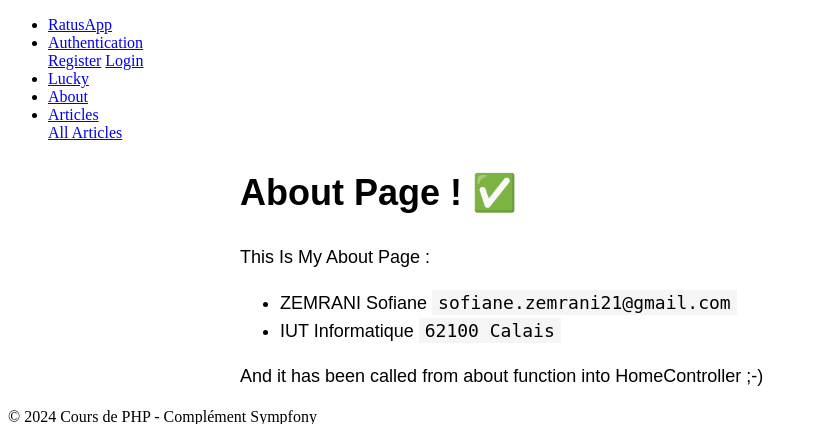
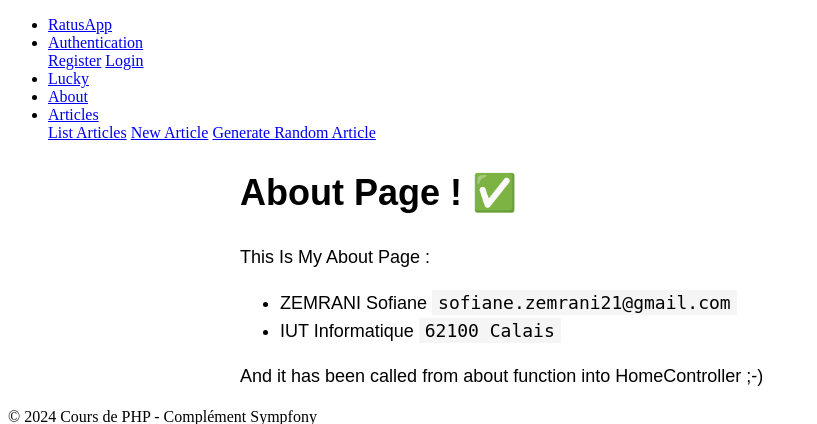
Before and after one commit to LeRatSupreme/Projet-Symfony, a Symfony app: template templates/about/index.html.twig in a window 1280 px wide. Shown: the top 424 px of the page, without its empty margins (0-817 px from the left). Run offline with Twig, Linux system fonts and the light colour scheme; the template is opened without the code that fills it, so the values that code supplies are empty; some libraries are stand-ins or nearby versions.

Commit message:
Modification du header et des permissions

```diff
--- a/templates/header.inc.html.twig
+++ b/templates/header.inc.html.twig
@@ -25,19 +25,20 @@
             {% endif %}
             <li class="li-nav"><a href="{{ path('app_lucky') }}">Lucky</a></li>
             <li class="li-nav"><a href="{{ path('app_about') }}">About</a></li>
-            <li class="li-nav">
-                <a href="{{ path('app_article') }}">Articles</a>
+            <li class="li-nav dropdown">
+                <a href="#" class="dropbtn">Articles</a>
                 <div class="dropdown-content">
-                    <a href="{{ path('list_articles') }}">All Articles</a>
+                    <a href="{{ path('list_articles') }}">List Articles</a>
+                    <a href="{{ path('article_new') }}">New Article</a>
+                    <a href="{{ path('generate_article') }}">Generate Random Article</a>
                 </div>
             </li>
             {% if app.user and not 'ROLE_USER' not in app.user.roles %}
                 <li class="li-nav dropdown">
-                    <a href="{{ path('admin_user_list') }}" class="dropbtn">Admin panel</a>
+                    <a href="#" class="dropbtn">Admin Panel</a>
                     <div class="dropdown-content">
                         <a href="{{ path('admin_user_list') }}">Manage Users</a>
-                        <a href="{{ path('admin_user_roles', {id: app.user.id}) }}">Manage Roles</a>
-                        <a href="{{ path('app_logout') }}">Logout</a>
+
                     </div>
                 </li>
             {% else %}
```
Also changed, not shown: src/Controller/ArticleController.php (+5 -2 lines), 1 other file.
